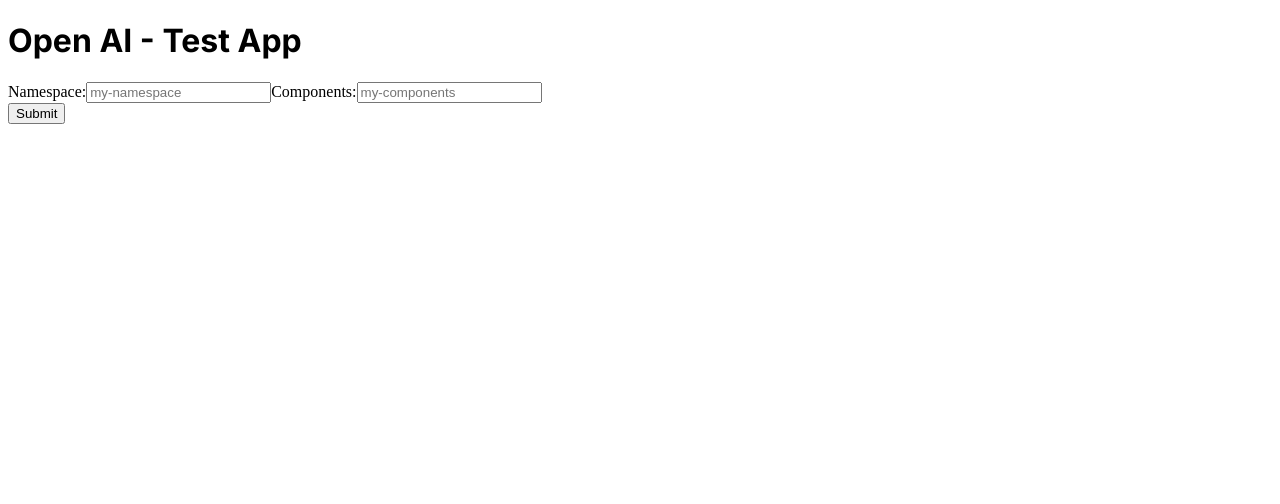
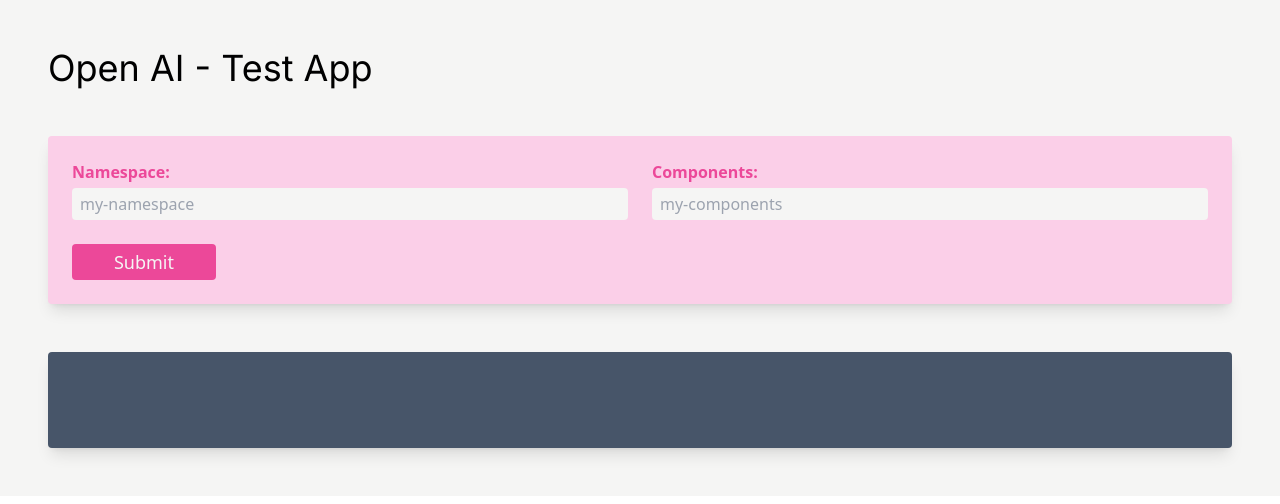
Before and after one commit to chewam/openai, a Next.js app: page / in a window 1280 px wide. Shown: the top 504 px of the page. Built offline with nearby package versions, Linux system fonts and the light colour scheme.

Commit message:
chore: fix page and layout

```diff
--- a/src/app/layout.tsx
+++ b/src/app/layout.tsx
@@ -1,16 +1,12 @@
-import { Form } from "@/ui/form"
-import Message from "@/ui/message"
+import "./globals.css"
+
 import React from "react"
-import { FormDataContextProvider } from "./form-data-context"
 
 const Layout = ({ children }: { children: React.ReactNode }) => (
-  <main>
-    {children}
-    <FormDataContextProvider>
-      <Form />
-      <Message />
-    </FormDataContextProvider>
-  </main>
+  <html lang="en">
+    <head />
+    <body>{children}</body>
+  </html>
 )
 
 export default Layout
--- a/src/app/page.tsx
+++ b/src/app/page.tsx
@@ -1,7 +1,19 @@
 import { Inter } from "@next/font/google"
+
+import { Form } from "@/ui/form"
+import Message from "@/ui/message"
+import { FormDataContextProvider } from "./form-data-context"
 
 const inter = Inter({ subsets: ["latin"] })
 
-export default function Page() {
-  return <h1 className={inter.className}>Open AI - Test App</h1>
-}
+const Page = () => (
+  <main>
+    <h1 className={inter.className}>Open AI - Test App</h1>
+    <FormDataContextProvider>
+      <Form />
+      <Message />
+    </FormDataContextProvider>
+  </main>
+)
+
+export default Page
```
